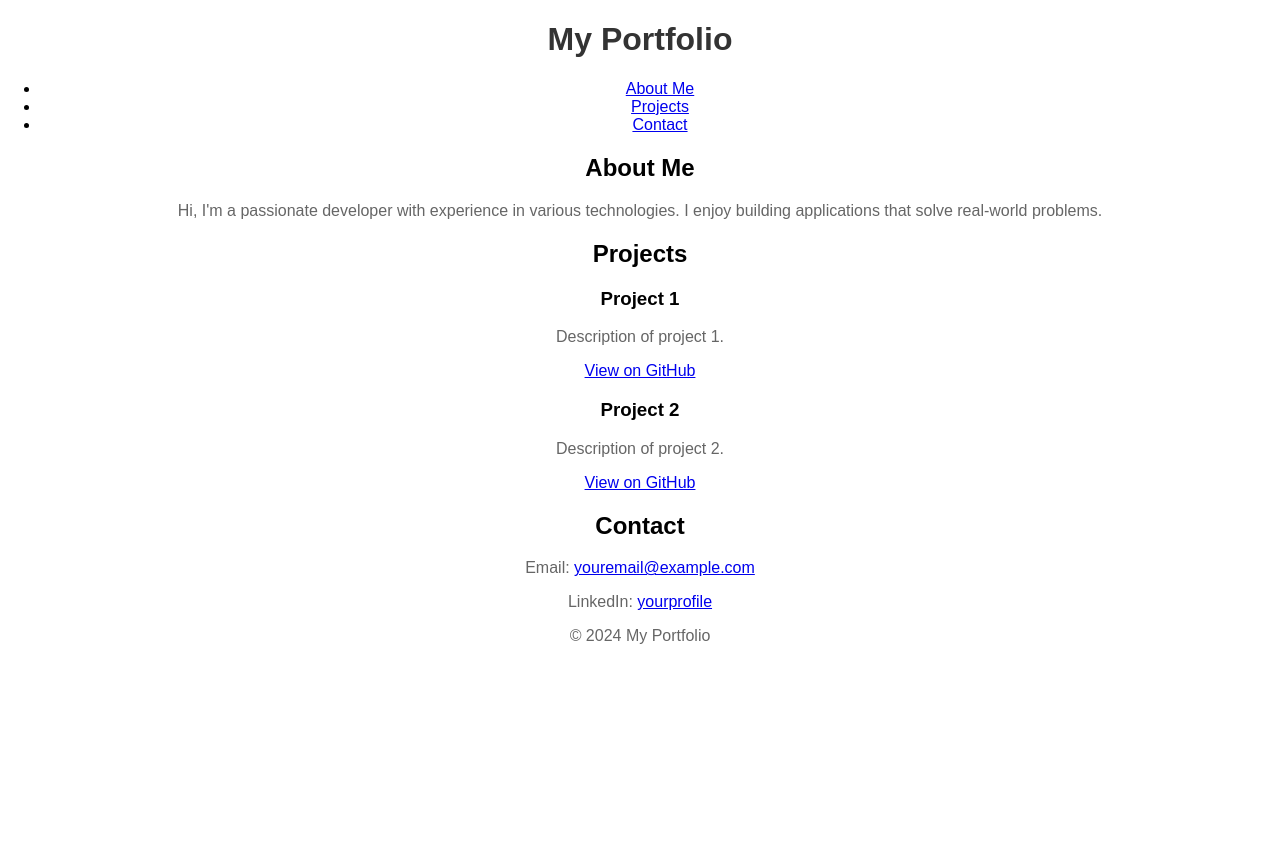
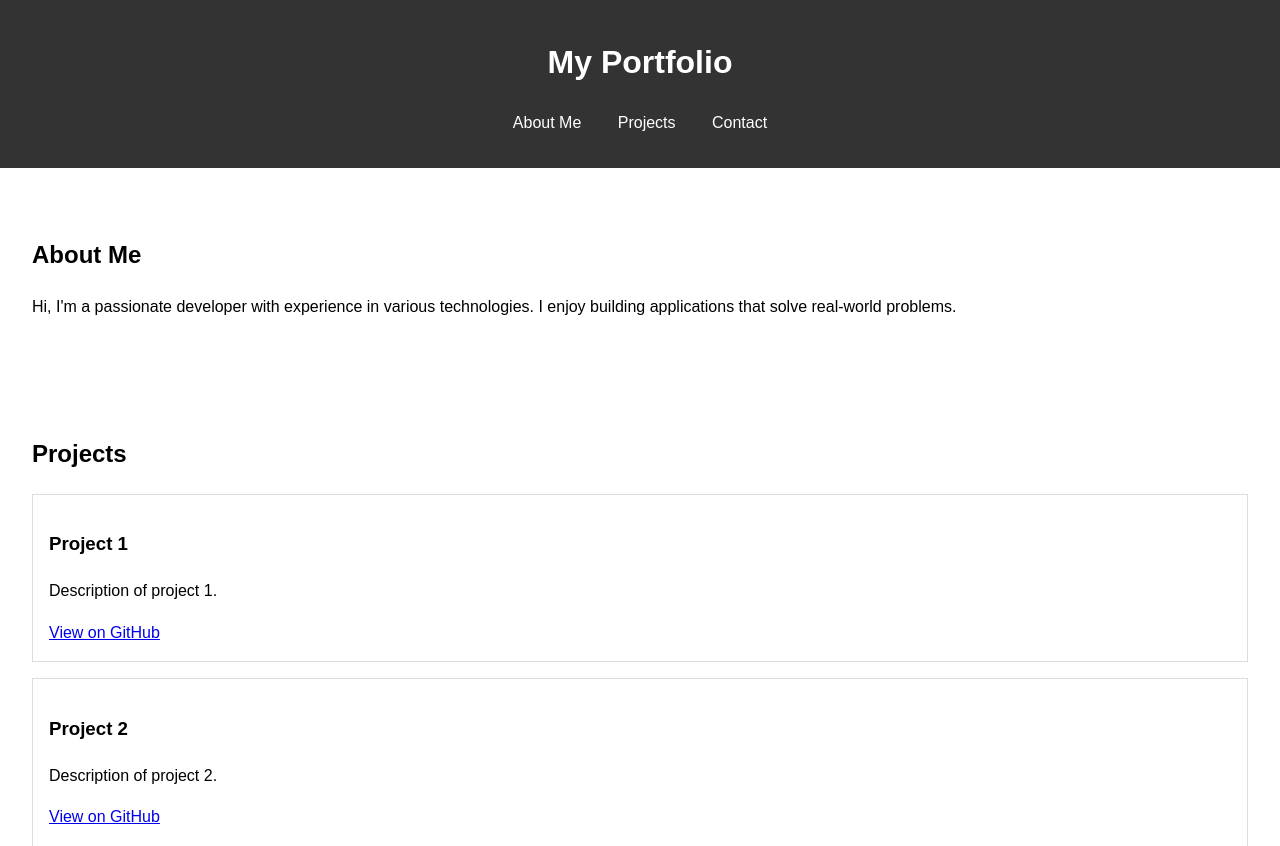
Before and after one commit to phrog-exe/Octo-repo-test, a plain HTML site: page index.html in a window 1280 px wide. Shown: the top 846 px of the page. Before the commit the page ends 800 px from the top, so only its background shows below. Drawn offline with Linux system fonts and the light colour scheme; a script that the page names is missing.

Commit message:
Update style.css

```diff
--- a/style.css
+++ b/style.css
@@ -1,20 +1,46 @@
 body {
     font-family: Arial, sans-serif;
+    margin: 0;
+    padding: 0;
+    line-height: 1.6;
+}
+
+header {
+    background: #333;
+    color: #fff;
+    padding: 1rem 0;
     text-align: center;
-    margin: 0;
+}
+
+nav ul {
+    list-style: none;
     padding: 0;
 }
 
-h1 {
-    color: #333;
+nav ul li {
+    display: inline;
+    margin: 0 1rem;
 }
 
-p {
-    color: #666;
+nav ul li a {
+    color: #fff;
+    text-decoration: none;
 }
 
-button {
-    padding: 10px 20px;
-    font-size: 16px;
-    cursor: pointer;
+section {
+    padding: 2rem;
+    margin: 1rem 0;
 }
+
+.project {
+    border: 1px solid #ddd;
+    padding: 1rem;
+    margin: 1rem 0;
+}
+
+footer {
+    text-align: center;
+    padding: 1rem 0;
+    background: #333;
+    color: #fff;
+}
```
